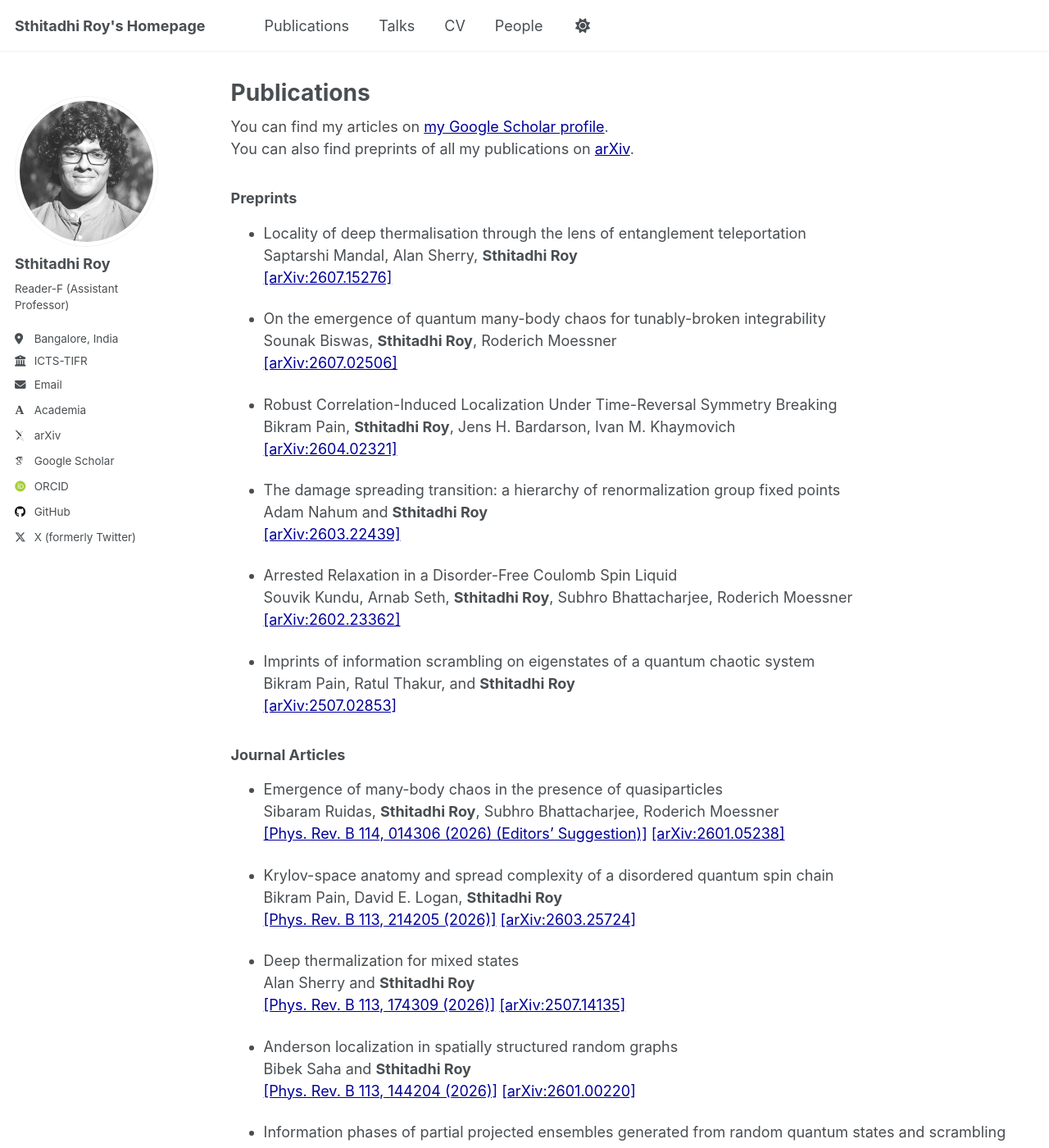
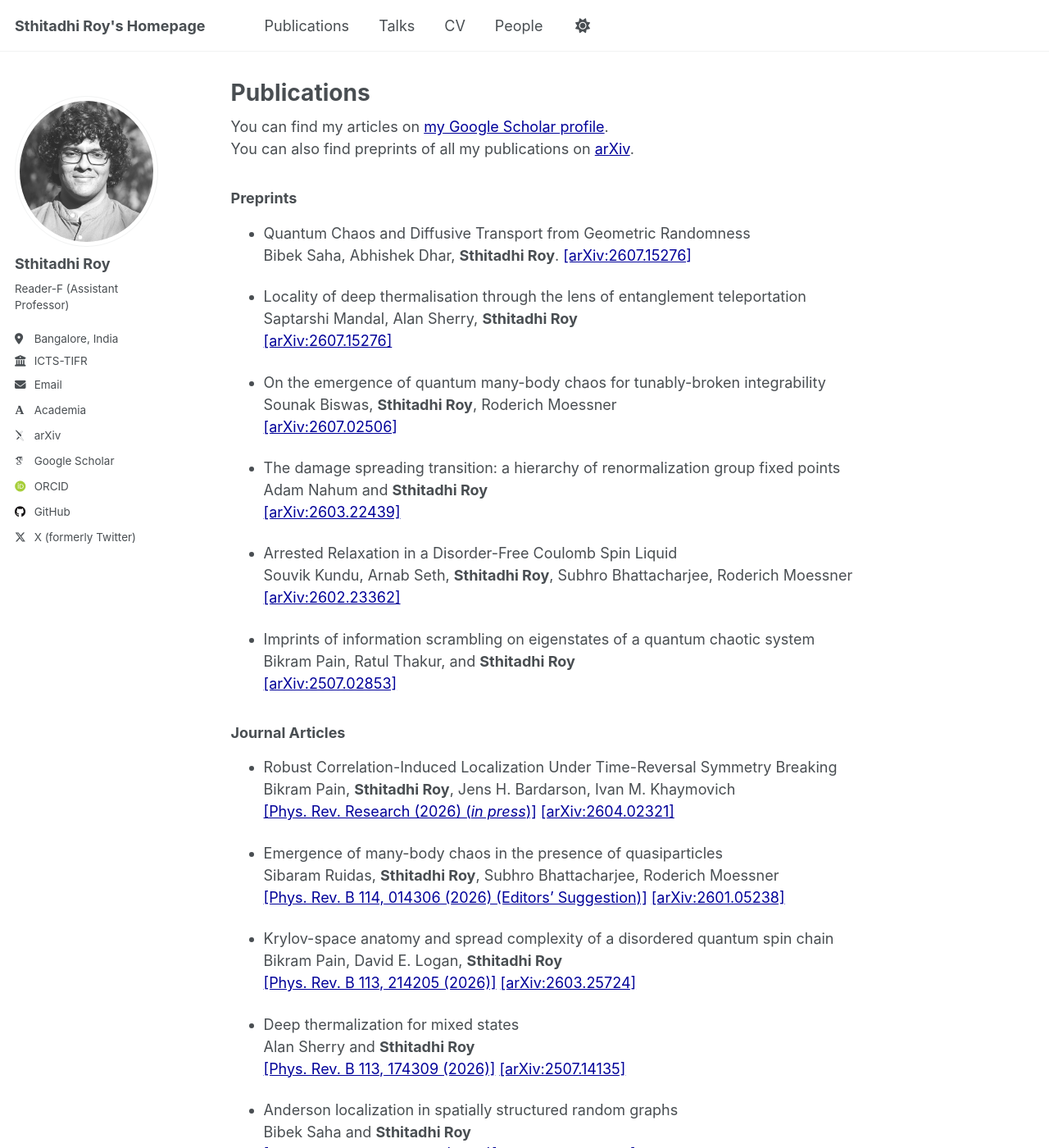
Before and after one commit to sthitadhi-roy/sthitadhi-roy.github.io, a Jekyll site: the page built from _pages/publications.md, in a window 1280 px wide and 1400 px high. Shown: the whole window at 82% size. Built offline with Jekyll 4.4.1, drawn with Linux system fonts in a browser that asks for light colours; some web fonts are replaced.

Commit message:
Update publications.md

```diff
--- a/_pages/publications.md
+++ b/_pages/publications.md
@@ -19,6 +19,10 @@ author_profile: true
 
 ### Preprints
 
+- Quantum Chaos and Diffusive Transport from Geometric Randomness
+  Bibek Saha, Abhishek Dhar, **Sthitadhi Roy**.
+  [[arXiv:2607.15276]](https://arxiv.org/abs/2607.28579)
+
 - Locality of deep thermalisation through the lens of entanglement teleportation
   Saptarshi Mandal, Alan Sherry, **Sthitadhi Roy**
   [[arXiv:2607.15276]](https://arxiv.org/abs/2607.15276)
@@ -45,7 +45,13 @@ author_profile: true
   [[arXiv:2507.02853]](https://arxiv.org/abs/2507.02853)
 
 
+
+
 ### Journal Articles
+
+- Robust Correlation-Induced Localization Under Time-Reversal Symmetry Breaking
+  Bikram Pain, **Sthitadhi Roy**, Jens H. Bardarson, Ivan M. Khaymovich
+  [[Phys. Rev. Research (2026) (_in press_)]](https://doi.org/10.1103/34h6-sn4p) [[arXiv:2604.02321]](https://arxiv.org/abs/2604.02321)
 
 - Emergence of many-body chaos in the presence of quasiparticles
   Sibaram Ruidas, **Sthitadhi Roy**, Subhro Bhattacharjee, Roderich Moessner
```
Also changed, not shown: other parts of _pages/publications.md (+0 -4 lines).
